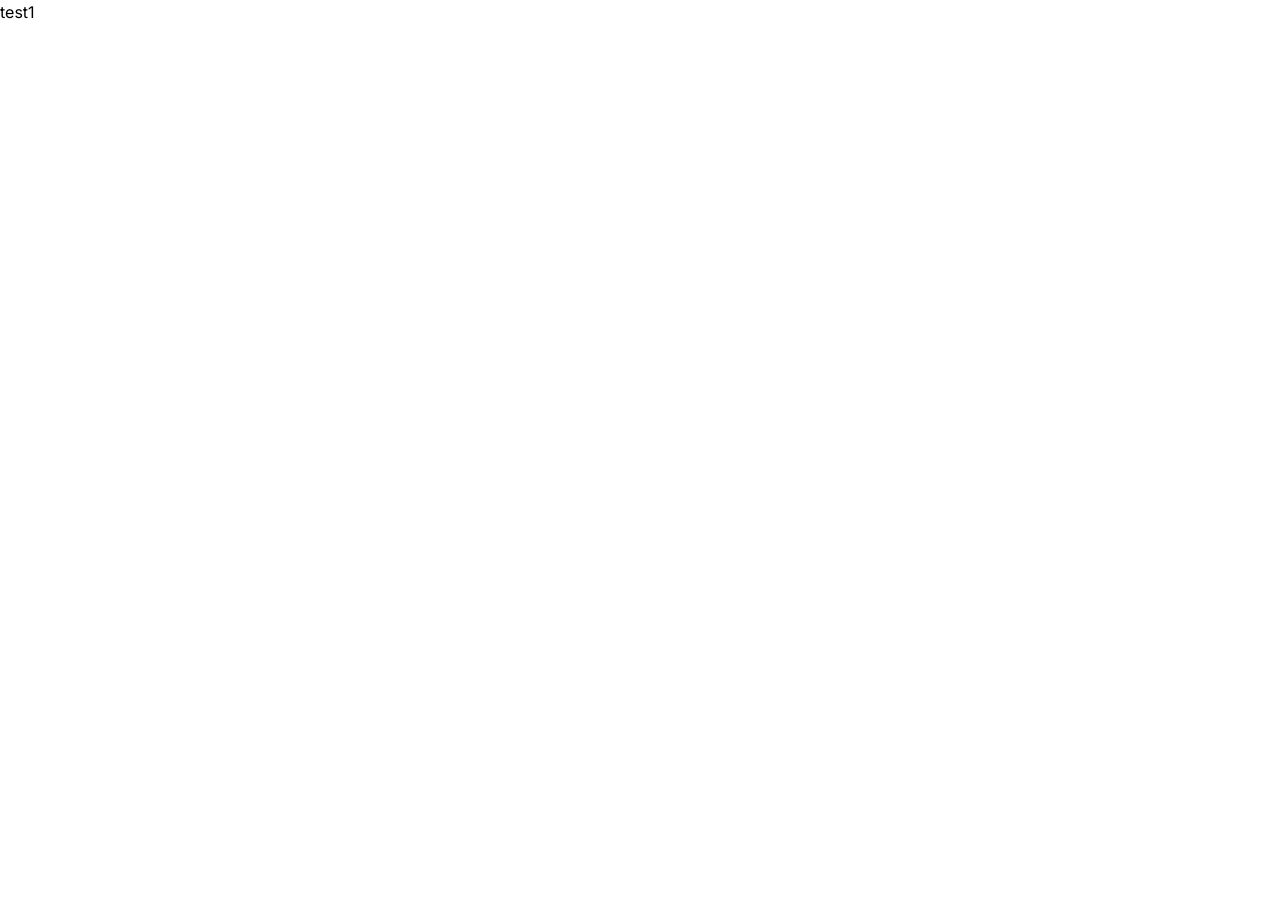
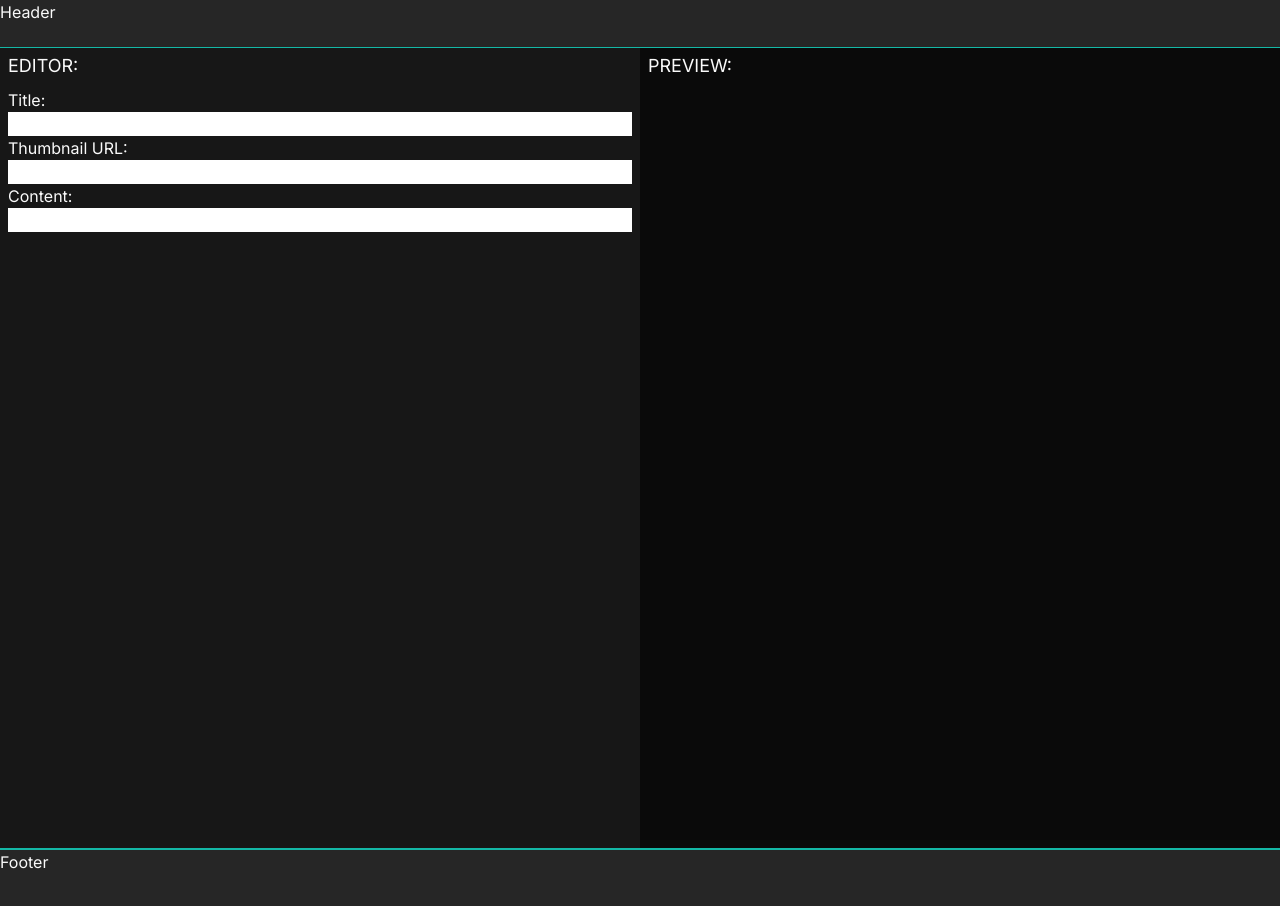
Before and after one commit to II-ELIF-II/defragmenting-ideas, a Next.js app: page /access in a window 1280 px wide. Shown: the top 906 px of the page. Before the commit the page ends 800 px from the top, so only its background shows below. Built offline with nearby package versions, Linux system fonts and the light colour scheme.

Commit message:
Initial layout and backend connections

```diff
--- a/src/app/access/page.tsx
+++ b/src/app/access/page.tsx
@@ -1,5 +1,25 @@
 export default function Home() {
   return (
-    <h1>test1</h1>
+    <>
+      <header className="bg-neutral-800 h-12 border-b border-teal-500">
+        Header
+      </header>
+      <div className="flex flex-col md:flex-row flex-grow min-h-screen">
+        <div className="featured flex flex-col flex-grow md:w-6/12 md:h-screen mh-96 bg-neutral-900">
+          <p className="text-lg px-2 py-1">EDITOR:</p>
+          <form className="px-2 py-1 flex flex-col">
+            <label htmlFor="atitle">Title:</label> <input id="atitle" type="text" className="text-neutral-950"></input>
+            <label htmlFor="athumbnail">Thumbnail URL:</label> <input id="athumbnail" type="text" className="text-neutral-950"></input>
+            <label htmlFor="acontent">Content:</label> <input id="acontent" type="text" className="text-neutral-950"></input>
+          </form>
+        </div>
+        <div className="main flex flex-grow md:w-6/12 ">
+          <p className="text-lg px-2 py-1">PREVIEW:</p>
+        </div>
+      </div>
+      <footer className="bg-neutral-800 h-40 border-t-2 border-teal-500">
+        Footer
+      </footer>
+    </>
   )
 }
--- a/src/app/layout.tsx
+++ b/src/app/layout.tsx
@@ -16,7 +16,7 @@ export default function RootLayout({
 }) {
   return (
     <html lang="en">
-      <body className={`${inter.className}`}>{children}</body>
+      <body className={`${inter.className} bg-neutral-950 text-neutral-50`}>{children}</body>
     </html>
   )
 }
--- a/src/app/page.tsx
+++ b/src/app/page.tsx
@@ -1,5 +1,26 @@
-export default function Home() {
+import { prisma } from '@/app/db'
+
+export default async function Home() {
+
+  const postCount = await prisma.post.count()
+  console.log(postCount)
+
   return (
-    <h1>test</h1>
+    <>
+      <header className="bg-neutral-800 h-12 border-b border-teal-500">
+        Header
+      </header>
+      <div className="flex flex-col flex-grow min-h-screen">
+        <div className="featured flex h-96 bg-neutral-900">
+          Featured
+        </div>
+        <div className="main flex flex-grow">
+          Feed
+        </div>
+      </div>
+      <footer className="bg-neutral-800 h-40 border-t-2 border-teal-500">
+        Footer
+      </footer>
+    </>
   )
 }
```
Also changed, not shown: 818 other files (tests, documents, lock files or other folders).
